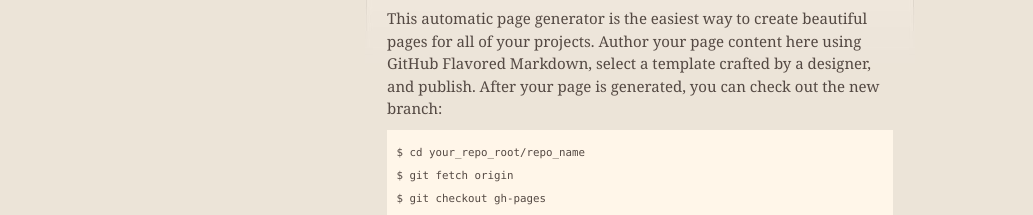
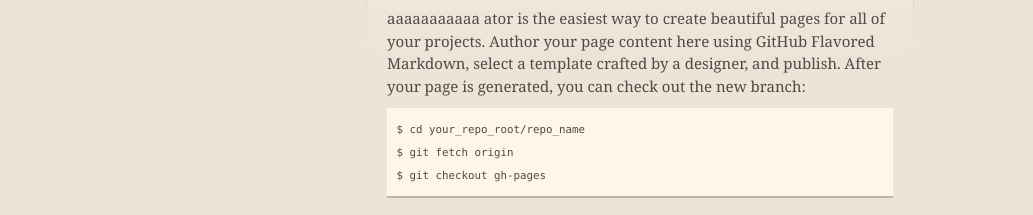
Before and after one commit to P-L-K/Beta-html4, a plain HTML site: page index.html in a window 1280 px wide. Shown: the part 282-497 px from the top of the page, without its empty margins (0-1033 px from the left). Drawn offline with nearby package versions, Linux system fonts and the light colour scheme.

Commit message:
Update index.html
d

```diff
--- a/index.html
+++ b/index.html
@@ -49,7 +49,7 @@
         <h3>
 <a id="welcome-to-github-pages" class="anchor" href="#welcome-to-github-pages" aria-hidden="true"><span class="octicon octicon-link"></span></a>Welcome to GitHub Pages.</h3>
 
-<p>This automatic page generator is the easiest way to create beautiful pages for all of your projects. Author your page content here using GitHub Flavored Markdown, select a template crafted by a designer, and publish. After your page is generated, you can check out the new branch:</p>
+<p>aaaaaaaaaaa ator is the easiest way to create beautiful pages for all of your projects. Author your page content here using GitHub Flavored Markdown, select a template crafted by a designer, and publish. After your page is generated, you can check out the new branch:</p>
 
 <pre><code>$ cd your_repo_root/repo_name
 $ git fetch origin
```
